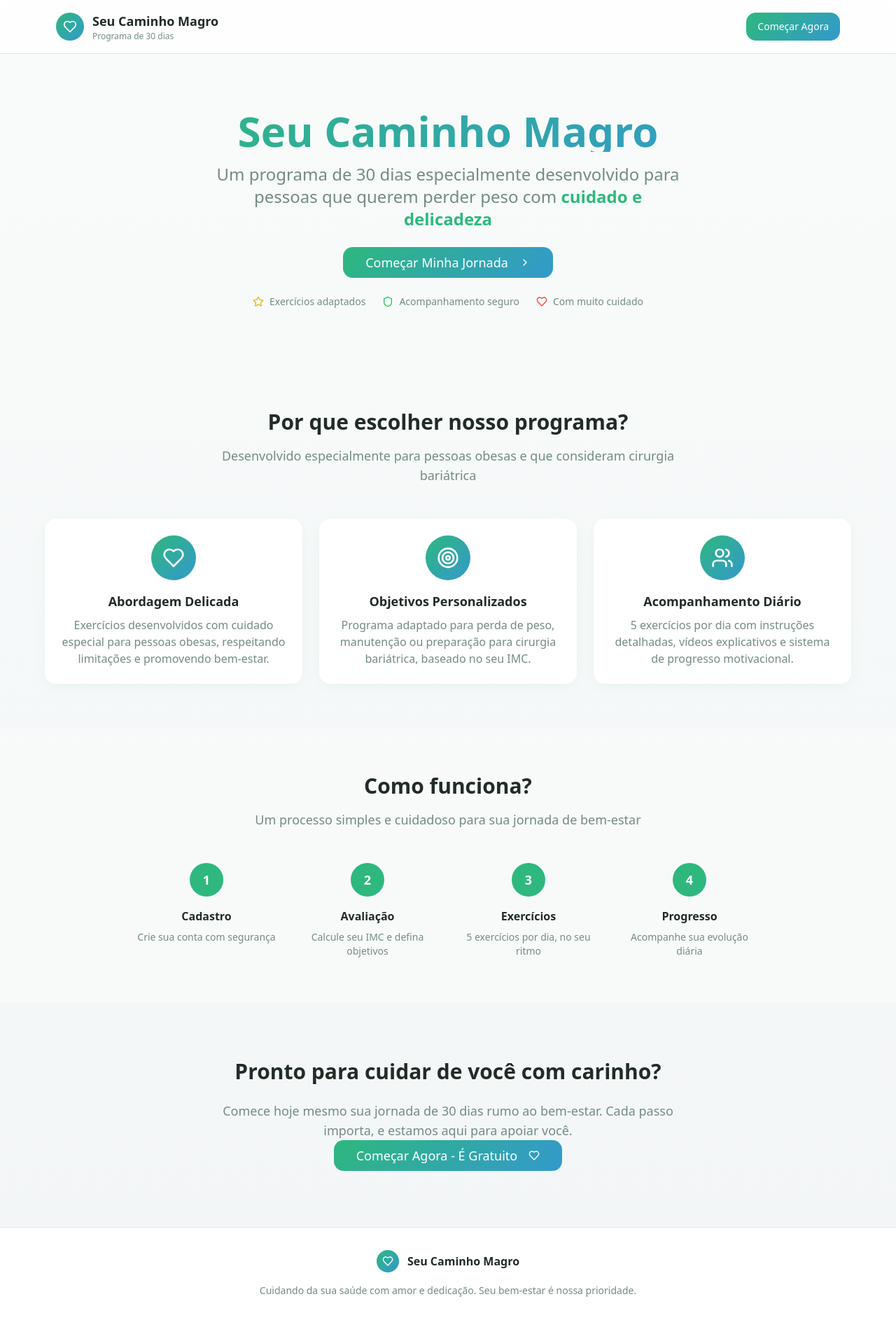
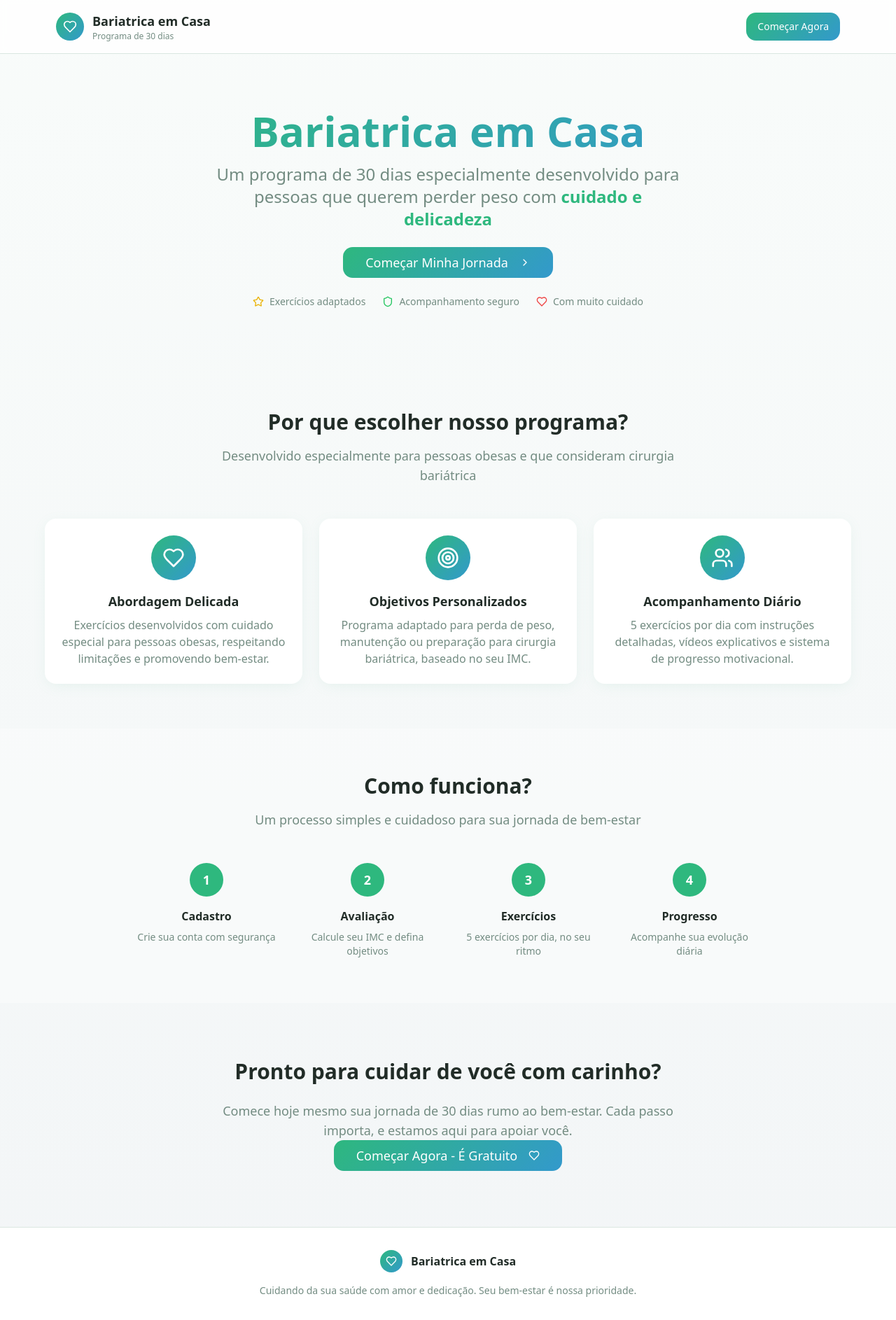
Before and after one commit to prsilva1209/bariatrica-em-casa, a React (Vite) app: page / in a window 1280 px wide. Shown: the whole page at 70% size. Built offline with nearby package versions, Linux system fonts and the light colour scheme.

Commit message:
Refactor: Change program name
Update program name from "Seu Caminho Magro" to "Bariatrica em Casa".

```diff
--- a/index.html
+++ b/index.html
@@ -3,11 +3,11 @@
   <head>
     <meta charset="UTF-8" />
     <meta name="viewport" content="width=device-width, initial-scale=1.0" />
-    <title>Seu Caminho Magro - Programa de 30 Dias para Perda de Peso</title>
+    <title>Bariatrica em Casa - Programa de 30 Dias para Perda de Peso</title>
     <meta name="description" content="Programa delicado de 30 dias para perda de peso, especialmente desenvolvido para pessoas obesas e preparação bariátrica. Exercícios seguros e acompanhamento cuidadoso." />
-    <meta name="author" content="Seu Caminho Magro" />
+    <meta name="author" content="Bariatrica em Casa" />
 
-    <meta property="og:title" content="Seu Caminho Magro - Programa de 30 Dias para Perda de Peso" />
+    <meta property="og:title" content="Bariatrica em Casa - Programa de 30 Dias para Perda de Peso" />
     <meta property="og:description" content="Programa delicado de 30 dias para perda de peso, especialmente desenvolvido para pessoas obesas e preparação bariátrica." />
     <meta property="og:type" content="website" />
     <meta property="og:image" content="https://lovable.dev/opengraph-image-p98pqg.png" />
--- a/src/pages/Index.tsx
+++ b/src/pages/Index.tsx
@@ -15,7 +15,7 @@ const Index = () => {
               <Heart className="w-5 h-5 text-white" />
             </div>
             <div>
-              <h1 className="font-semibold text-lg">Seu Caminho Magro</h1>
+              <h1 className="font-semibold text-lg">Bariatrica em Casa</h1>
               <p className="text-xs text-muted-foreground">Programa de 30 dias</p>
             </div>
           </div>
@@ -32,7 +32,7 @@ const Index = () => {
         <div className="max-w-4xl mx-auto text-center space-y-6">
           <div className="space-y-4">
             <h1 className="text-4xl md:text-6xl font-bold bg-gradient-primary bg-clip-text text-transparent">
-              Seu Caminho Magro
+              Bariatrica em Casa
             </h1>
             <p className="text-xl md:text-2xl text-muted-foreground max-w-2xl mx-auto">
               Um programa de 30 dias especialmente desenvolvido para pessoas que querem
@@ -190,7 +190,7 @@ const Index = () => {
             <div className="w-8 h-8 bg-gradient-primary rounded-full flex items-center justify-center">
               <Heart className="w-4 h-4 text-white" />
             </div>
-            <span className="font-semibold">Seu Caminho Magro</span>
+            <span className="font-semibold">Bariatrica em Casa</span>
           </div>
           <p className="text-muted-foreground text-sm">
             Cuidando da sua saúde com amor e dedicação. Seu bem-estar é nossa prioridade.
```
